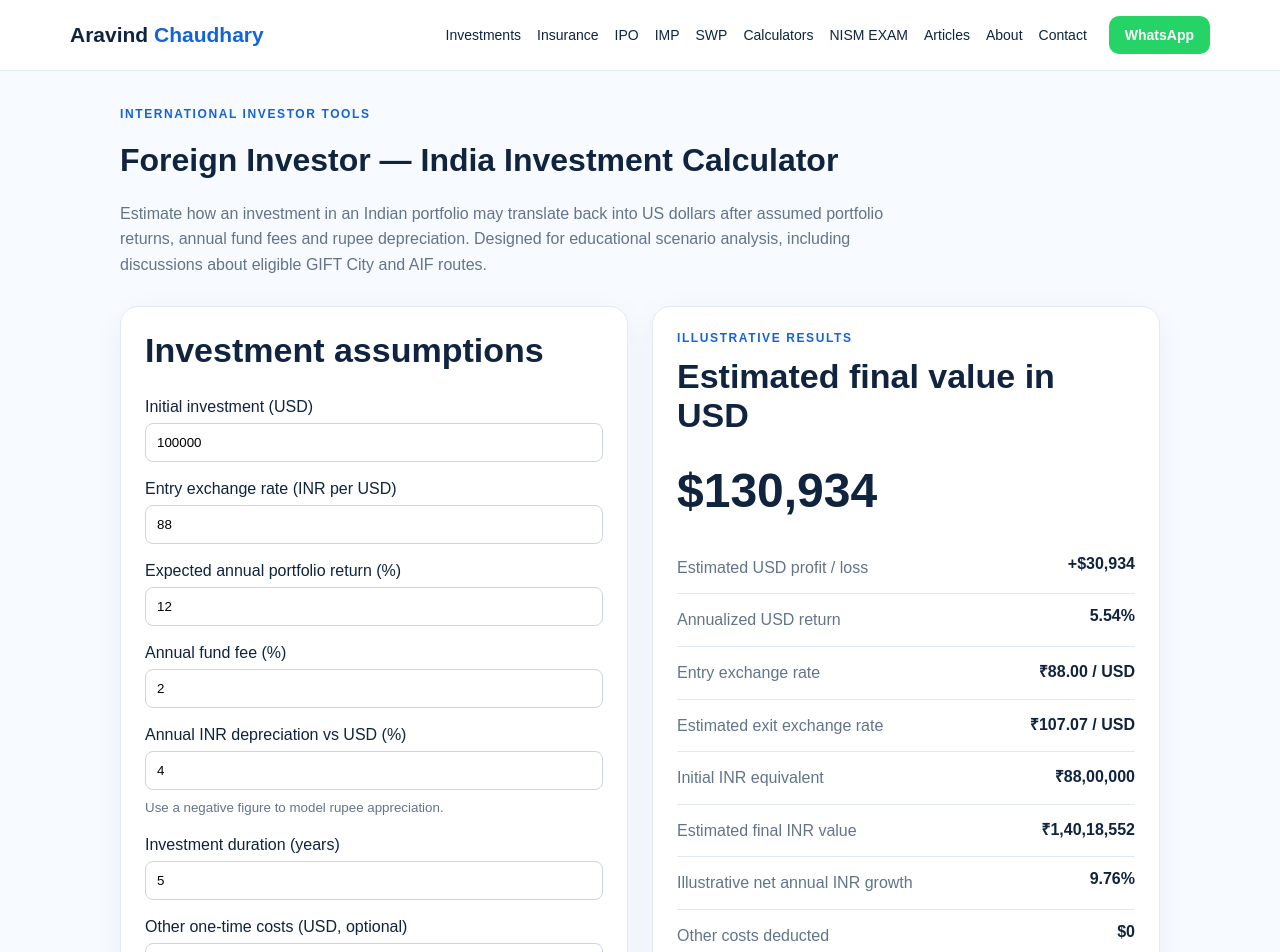
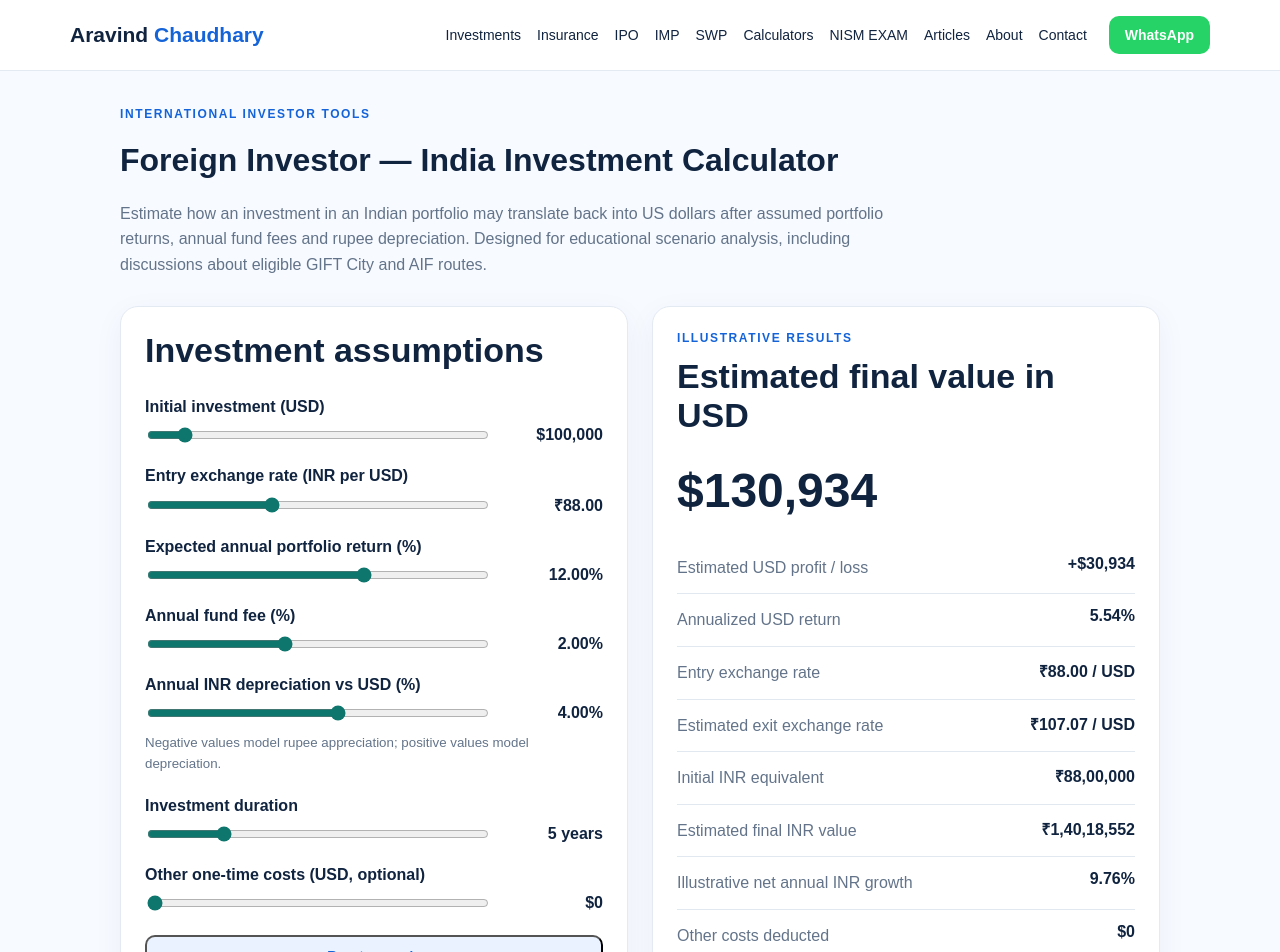
Before and after one commit to Aravind100/aravind-financial-expert, a Next.js app: page /calculators/gift-city-aif in a window 1280 px wide. Shown: the top 952 px of the page. Built offline with nearby package versions, Linux system fonts and the light colour scheme.

Commit message:
Refactor input fields to use SliderField component
Introduced SliderField component for better input handling. Replaced multiple input fields with SliderField for investment parameters.

```diff
--- a/app/calculators/gift-city-aif/page.tsx
+++ b/app/calculators/gift-city-aif/page.tsx
@@ -14,6 +14,61 @@ function numberFormat(value: number, currency: "USD" | "INR") {
 
 function percent(value: number) {
   return `${value.toFixed(2)}%`;
+}
+
+function SliderField({
+  label,
+  value,
+  min,
+  max,
+  step,
+  onChange,
+  formatValue,
+  hint,
+}: {
+  label: string;
+  value: number;
+  min: number;
+  max: number;
+  step: number;
+  onChange: (value: number) => void;
+  formatValue: (value: number) => string;
+  hint?: string;
+}) {
+  return (
+    <label style={{ display: "grid", gap: 9 }}>
+      <span style={{ fontWeight: 600 }}>{label}</span>
+      <div style={{ display: "flex", alignItems: "center", gap: 12 }}>
+        <input
+          type="range"
+          min={min}
+          max={max}
+          step={step}
+          value={value}
+          onChange={(event) => onChange(Number(event.target.value))}
+          aria-label={label}
+          style={{
+            width: "100%",
+            minWidth: 0,
+            accentColor: "#0f766e",
+            cursor: "pointer",
+          }}
+        />
+        <output
+          style={{
+            minWidth: 100,
+            textAlign: "right",
+            fontWeight: 700,
+            fontVariantNumeric: "tabular-nums",
+            whiteSpace: "nowrap",
+          }}
+        >
+          {formatValue(value)}
+        </output>
+      </div>
+      {hint ? <small className="muted">{hint}</small> : null}
+    </label>
+  );
 }
 
 export default function GiftCityAifCalculatorPage() {
@@ -63,13 +118,6 @@ export default function GiftCityAifCalculatorPage() {
     otherCostsUsd,
   ]);
 
-  const updateNumber =
-    (setter: (value: number) => void, min: number, max: number) =>
-    (event: React.ChangeEvent<HTMLInputElement>) => {
-      const parsed = Number(event.target.value);
-      if (Number.isFinite(parsed)) setter(Math.min(max, Math.max(min, parsed)));
-    };
-
   return (
     <main className="section" style={{ maxWidth: 1080, margin: "0 auto", paddingTop: 36, paddingBottom: 64 }}>
       <div className="calculatorEyebrow">INTERNATIONAL INVESTOR TOOLS</div>
@@ -84,51 +132,82 @@ export default function GiftCityAifCalculatorPage() {
       <div style={{ display: "grid", gridTemplateColumns: "repeat(auto-fit, minmax(min(100%, 300px), 1fr))", gap: 24, marginTop: 28 }}>
         <section className="card" style={{ padding: 24 }}>
           <h2>Investment assumptions</h2>
-          <div style={{ display: "grid", gap: 18, marginTop: 18 }}>
-            <label style={{ display: "grid", gap: 7 }}>
-              <span>Initial investment (USD)</span>
-              <input type="number" min={1} max={1000000000} step={1000} value={investmentUsd}
-                onChange={updateNumber(setInvestmentUsd, 1, 1_000_000_000)}
-                style={{ width: "100%", padding: 11, border: "1px solid #cbd5e1", borderRadius: 8 }} />
-            </label>
-            <label style={{ display: "grid", gap: 7 }}>
-              <span>Entry exchange rate (INR per USD)</span>
-              <input type="number" min={1} max={500} step={0.1} value={entryRate}
-                onChange={updateNumber(setEntryRate, 1, 500)}
-                style={{ width: "100%", padding: 11, border: "1px solid #cbd5e1", borderRadius: 8 }} />
-            </label>
-            <label style={{ display: "grid", gap: 7 }}>
-              <span>Expected annual portfolio return (%)</span>
-              <input type="number" min={-100} max={100} step={0.5} value={annualReturn}
-                onChange={updateNumber(setAnnualReturn, -100, 100)}
-                style={{ width: "100%", padding: 11, border: "1px solid #cbd5e1", borderRadius: 8 }} />
-            </label>
-            <label style={{ display: "grid", gap: 7 }}>
-              <span>Annual fund fee (%)</span>
-              <input type="number" min={0} max={50} step={0.25} value={annualFee}
-                onChange={updateNumber(setAnnualFee, 0, 50)}
-                style={{ width: "100%", padding: 11, border: "1px solid #cbd5e1", borderRadius: 8 }} />
-            </label>
-            <label style={{ display: "grid", gap: 7 }}>
-              <span>Annual INR depreciation vs USD (%)</span>
-              <input type="number" min={-50} max={50} step={0.5} value={rupeeDepreciation}
-                onChange={updateNumber(setRupeeDepreciation, -50, 50)}
-                style={{ width: "100%", padding: 11, border: "1px solid #cbd5e1", borderRadius: 8 }} />
-              <small className="muted">Use a negative figure to model rupee appreciation.</small>
-            </label>
-            <label style={{ display: "grid", gap: 7 }}>
-              <span>Investment duration (years)</span>
-              <input type="number" min={1} max={50} step={1} value={duration}
-                onChange={updateNumber(setDuration, 1, 50)}
-                style={{ width: "100%", padding: 11, border: "1px solid #cbd5e1", borderRadius: 8 }} />
-            </label>
-            <label style={{ display: "grid", gap: 7 }}>
-              <span>Other one-time costs (USD, optional)</span>
-              <input type="number" min={0} max={1000000000} step={100} value={otherCostsUsd}
-                onChange={updateNumber(setOtherCostsUsd, 0, 1_000_000_000)}
-                style={{ width: "100%", padding: 11, border: "1px solid #cbd5e1", borderRadius: 8 }} />
-            </label>
-            <button type="button" className="btn alt" onClick={() => {
+          <div style={{ display: "grid", gap: 22, marginTop: 18 }}>
+            <SliderField
+              label="Initial investment (USD)"
+              value={investmentUsd}
+              min={10000}
+              max={1000000}
+              step={5000}
+              onChange={setInvestmentUsd}
+              formatValue={(value) => numberFormat(value, "USD")}
+            />
+
+            <SliderField
+              label="Entry exchange rate (INR per USD)"
+              value={entryRate}
+              min={70}
+              max={120}
+              step={0.25}
+              onChange={setEntryRate}
+              formatValue={(value) => `₹${value.toFixed(2)}`}
+            />
+
+            <SliderField
+              label="Expected annual portfolio return (%)"
+              value={annualReturn}
+              min={-20}
+              max={30}
+              step={0.5}
+              onChange={setAnnualReturn}
+              formatValue={percent}
+            />
+
+            <SliderField
+              label="Annual fund fee (%)"
+              value={annualFee}
+              min={0}
+              max={5}
+              step={0.25}
+              onChange={setAnnualFee}
+              formatValue={percent}
+            />
+
+            <SliderField
+              label="Annual INR depreciation vs USD (%)"
+              value={rupeeDepreciation}
+              min={-10}
+              max={15}
+              step={0.5}
+              onChange={setRupeeDepreciation}
+              formatValue={percent}
+              hint="Negative values model rupee appreciation; positive values model depreciation."
+            />
+
+            <SliderField
+              label="Investment duration"
+              value={duration}
+              min={1}
+              max={20}
+              step={1}
+              onChange={setDuration}
+              formatValue={(value) => `${value} ${value === 1 ? "year" : "years"}`}
+            />
+
+            <SliderField
+              label="Other one-time costs (USD, optional)"
+              value={otherCostsUsd}
+              min={0}
+              max={50000}
+              step={100}
+              onChange={setOtherCostsUsd}
+              formatValue={(value) => numberFormat(value, "USD")}
+            />
+
+            <button
+              type="button"
+              className="btn alt"
+              onClick={() => {
                 setInvestmentUsd(100_000);
                 setEntryRate(88);
                 setAnnualReturn(12);
@@ -136,7 +215,10 @@ export default function GiftCityAifCalculatorPage() {
                 setRupeeDepreciation(4);
                 setDuration(5);
                 setOtherCostsUsd(0);
-            }}>Reset example</button>
+              }}
+            >
+              Reset example
+            </button>
           </div>
         </section>
 
```
Lines whose indentation alone changed are shown as unchanged.
